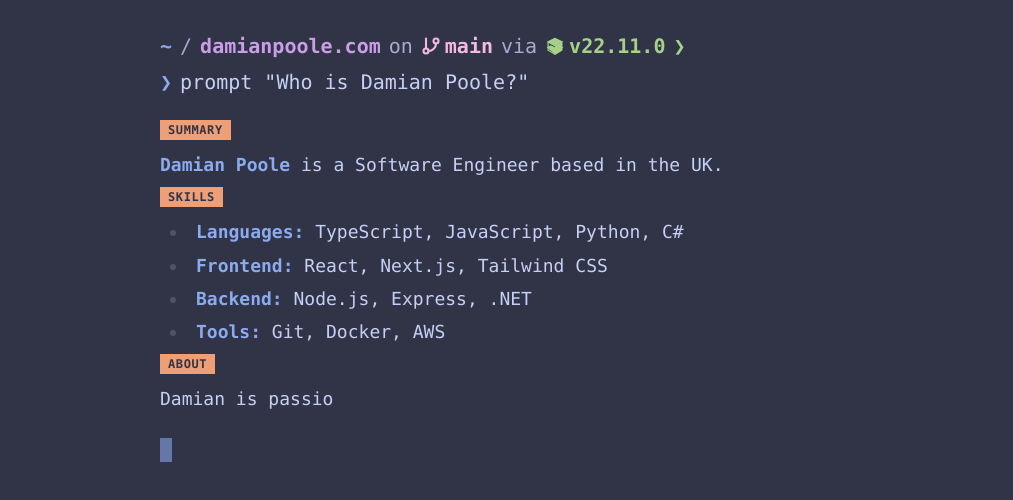
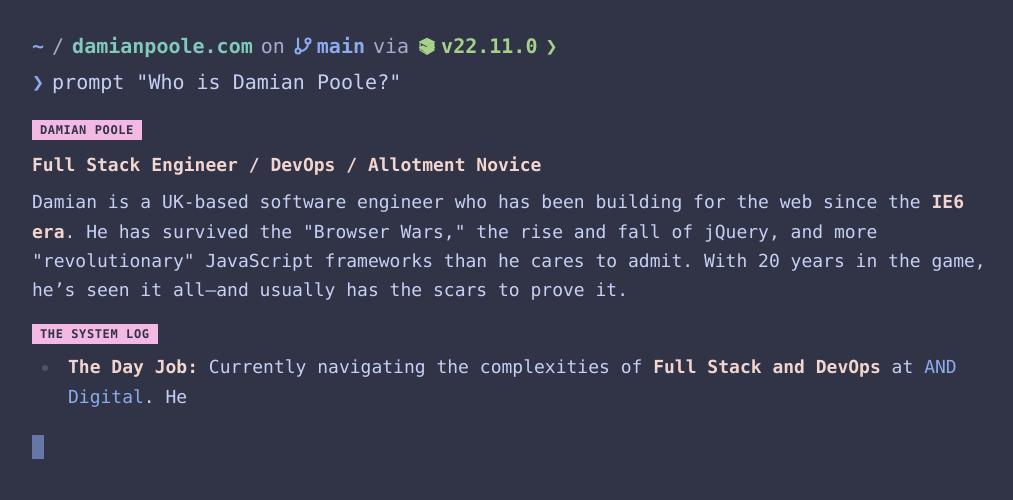
Before and after one commit to damianpoole/damianpoole.com, a Next.js app: page / in a window 1280 px wide. Shown: the top 500 px of the page, without its empty margins (0-1013 px from the left). Built offline with nearby package versions, Linux system fonts and the light colour scheme.

Commit message:
Update content and design

```diff
--- a/src/components/Terminal.tsx
+++ b/src/components/Terminal.tsx
@@ -10,26 +10,30 @@ const Terminal = () => {
 
     // Terminal content to be typed out
     const outputText = `
-# Summary
-**Damian Poole** is a Software Engineer based in the UK.
+# Damian Poole
+**Full Stack Engineer / DevOps / Allotment Novice**
 
-# Skills
-- **Languages:** TypeScript, JavaScript, Python, C#
-- **Frontend:** React, Next.js, Tailwind CSS
-- **Backend:** Node.js, Express, .NET
-- **Tools:** Git, Docker, AWS
+Damian is a UK-based software engineer who has been building for the web since the **IE6 era**. He has survived the "Browser Wars," the rise and fall of jQuery, and more "revolutionary" JavaScript frameworks than he cares to admit. With 20 years in the game, he’s seen it all—and usually has the scars to prove it.
 
-# About
-Damian is passionate about building **accessible**, **performant** web applications.
-He enjoys solving complex problems and learning new technologies.
-When not coding, he's likely exploring the outdoors or tinkering with new tech.
+### The System Log
+* **The Day Job:** Currently navigating the complexities of **Full Stack and DevOps** at [AND Digital](https://www.and.digital/). He spends his time orchestrating **Azure/AWS** infrastructure with **Terraform**, wrestling with **GitHub Actions**, and writing **TypeScript/React** that (mostly) works on the first try.
+* **The Philosophy:** A **Stoic Pragmatist**. He believes a simple solution that ships is infinitely superior to a "perfect" one that lives forever in a Jira backlog.
+* **The Hot Take:** He maintains that modern Agile is largely a collection of expensive meetings that slows down real progress.
+### Known Vulnerabilities & Interests
+* **Neovim Obsession:** Spends an irrational amount of time "optimizing" a text editor that was already perfect in the 90s. He’s recently moved his entire life into **obsidian.nvim** because Notion felt too "user-friendly."
+* **Side Projects:** Currently building an indie game in **PhaserJS**. It’s a humbling reminder that moving a sprite across a screen is sometimes more complex than managing a microservice.
+* **The Great Outdoors:** When he isn't staring at a terminal, he's likely hiking in **Northumberland**, snowboarding, or losing a battle against weeds at his **allotment**.
 
-# Contact
-- [github.com/damianpoole](https://github.com/damianpoole)
-- [linkedin.com/in/damianpoole](https://linkedin.com/in/damianpoole)
-- Email: damian.poole@gmail.com
+### Technical Metadata
+* **Modern:** React, Next.js, Svelte, Vitest, Azure, AWS, K8s, AI Tooling.
+* **Vintage:** C#, .NET, MongoDB, Jenkins, and the dark art of CSS hacks for Internet Explorer.
 
-> Ready for new challenges.
+### Contact
+* [github.com/damianpoole](https://github.com/damianpoole)
+* [linkedin.com/in/damianpoole](https://linkedin.com/in/damianpoole)
+* Email: damian.poole@gmail.com
+
+> The goal is to solve the problem, not to win an argument about the solution.
 `
 
     // Typing hooks
@@ -37,7 +41,7 @@ When not coding, he's likely exploring the outdoors or tinkering with new tech.
         useTypewriter(commandText, 50, 500)
     const { displayText: typedOutput } = useTypewriter(
         step === 2 ? outputText : '',
-        10,
+        5,
         0
     )
 
@@ -58,12 +62,12 @@ When not coding, he's likely exploring the outdoors or tinkering with new tech.
     return (
         <div className="w-full font-mono text-lg text-[#c6d0f5] md:text-xl">
             {/* Terminal Body */}
-            <div className="mx-auto w-full max-w-screen-lg p-4 md:p-8">
+            <div className="w-full max-w-screen-lg p-4 md:p-8">
                 {/* Prompt Line */}
                 <div className="mb-2 flex flex-wrap items-center gap-x-2 gap-y-1">
                     <span className="font-bold text-[#8caaee]">~</span>
                     <span className="text-[#a5adce]">/</span>
-                    <span className="font-bold text-[#ca9ee6]">
+                    <span className="font-bold text-[#81c8be]">
                         damianpoole.com
                     </span>
                     <span className="text-[#a5adce]">on</span>
@@ -71,7 +75,7 @@ When not coding, he's likely exploring the outdoors or tinkering with new tech.
                     {/* Git Branch Segment */}
                     <div className="flex items-center gap-1">
                         <svg
-                            className="h-5 w-5 text-[#f4b8e4]"
+                            className="h-5 w-5 text-[#8caaee]"
                             viewBox="0 0 24 24"
                             fill="none"
                             stroke="currentColor"
@@ -84,7 +88,7 @@ When not coding, he's likely exploring the outdoors or tinkering with new tech.
                             <circle cx="6" cy="18" r="3"></circle>
                             <path d="M18 9a9 9 0 0 1-9 9"></path>
                         </svg>
-                        <span className="font-bold text-[#f4b8e4]">main</span>
+                        <span className="font-bold text-[#8caaee]">main</span>
                     </div>
 
                     <span className="text-[#a5adce]">via</span>
@@ -128,8 +132,8 @@ When not coding, he's likely exploring the outdoors or tinkering with new tech.
                         ) : (
                             <>
                                 <style>{`
-                                    .terminal-output h1 {
-                                        background-color: #ef9f76;
+                                    .terminal-output h1, .terminal-output h2, .terminal-output h3 {
+                                        background-color: #f4b8e4;
                                         color: #303446;
                                         font-size: 0.75rem;
                                         padding: 0.25rem 0.5rem;
@@ -140,7 +144,7 @@ When not coding, he's likely exploring the outdoors or tinkering with new tech.
                                         line-height: 1;
                                     }
                                     .terminal-output strong {
-                                        color: #8caaee;
+                                        color: #f2d5cf;
                                     }
                                     .terminal-output a {
                                         color: #8caaee;
```
